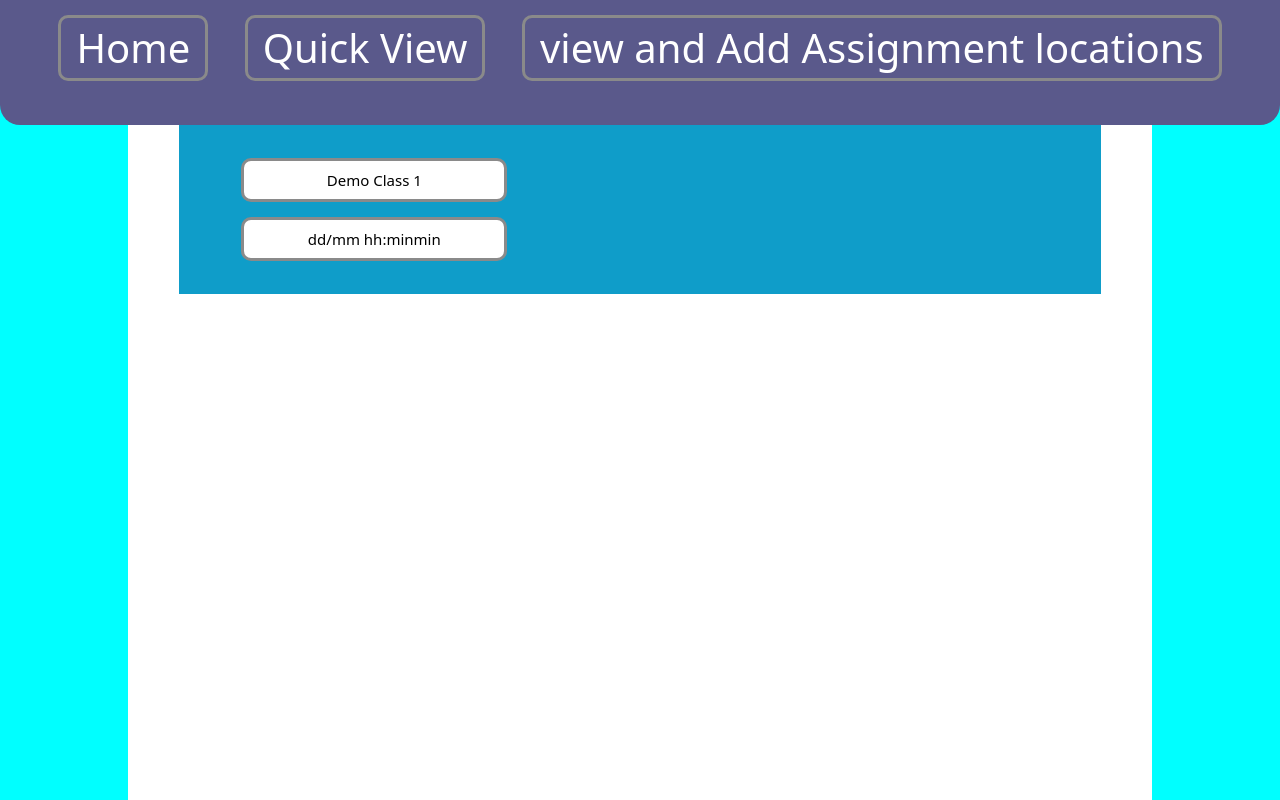
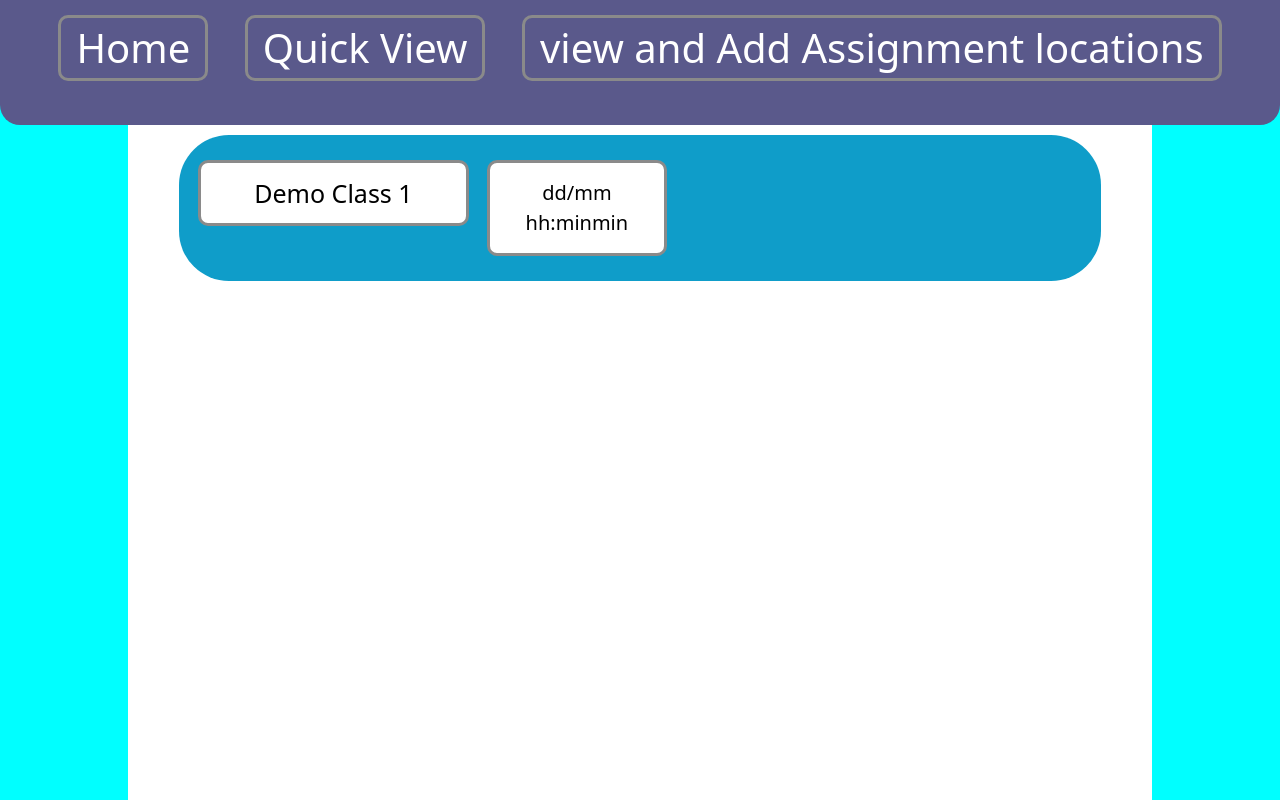
Before and after one commit to FinnRobinSchniebel/Project_3_Assignment-Tracker_From-Texas-A-and-M-account, a PHP site: page /Home2.html in a window 1280 px wide. Run offline with PHP 8.4, Linux system fonts and the light colour scheme.

Commit message:
Better button for demoing a class

```diff
--- a/BasicHome.css
+++ b/BasicHome.css
@@ -38,7 +38,7 @@
 .content{
     background-color: #ffffff;
     color: rgb(0, 0, 0);
-    padding-top: 125px;
+    padding-top: 135px;
     margin-left: 10%;
     margin-right: 10%;
     width: 80%;
@@ -52,9 +52,10 @@
 .ClassSection{
 
     background-color: rgb(15, 157, 201);
+    border-radius: 50px;
     color: rgb(0, 0, 0);
     cursor: pointer;
-    padding: 18px;
+    padding: 10px;
     width: 90%;
     margin-left: auto;
     margin-right: auto;
@@ -66,34 +67,36 @@
 
 
 .ClassName{
+    float: left;
     margin: 15px;
     background-color: rgb(255, 255, 255);
     color: rgb(0, 0, 0);
     cursor: pointer;
     width: 30%;
-    padding: 4px;
-    margin-left: 5%;
-    margin-right: 5%;
+    padding: 15px;
+    margin-left: 1%;
+    margin-right: 1%;
     border: none;
     text-align: center;
     outline: none;
-    font-size: 15px;
+    font-size: 25px;
     border: 3px solid rgb(138, 138, 138);
     border-radius: 10px;
 }
 .DueDateSection{
-    width: 30%;
+    float: left;
+    width: 20%;
     margin: 15px;
     background-color: rgb(255, 255, 255);
     color: rgb(0, 0, 0);
     cursor: pointer;
-    padding: 4px;
-    margin-left: 5%;
-    margin-right: 5%;
+    padding: 15px;
+    margin-left: 1%;
+    margin-right: 1%;
     border: none;
     text-align: center;
     outline: none;
-    font-size: 15px;
+    font-size: 20px;
     border: 3px solid rgb(138, 138, 138);
     border-radius: 10px;
 }
```
